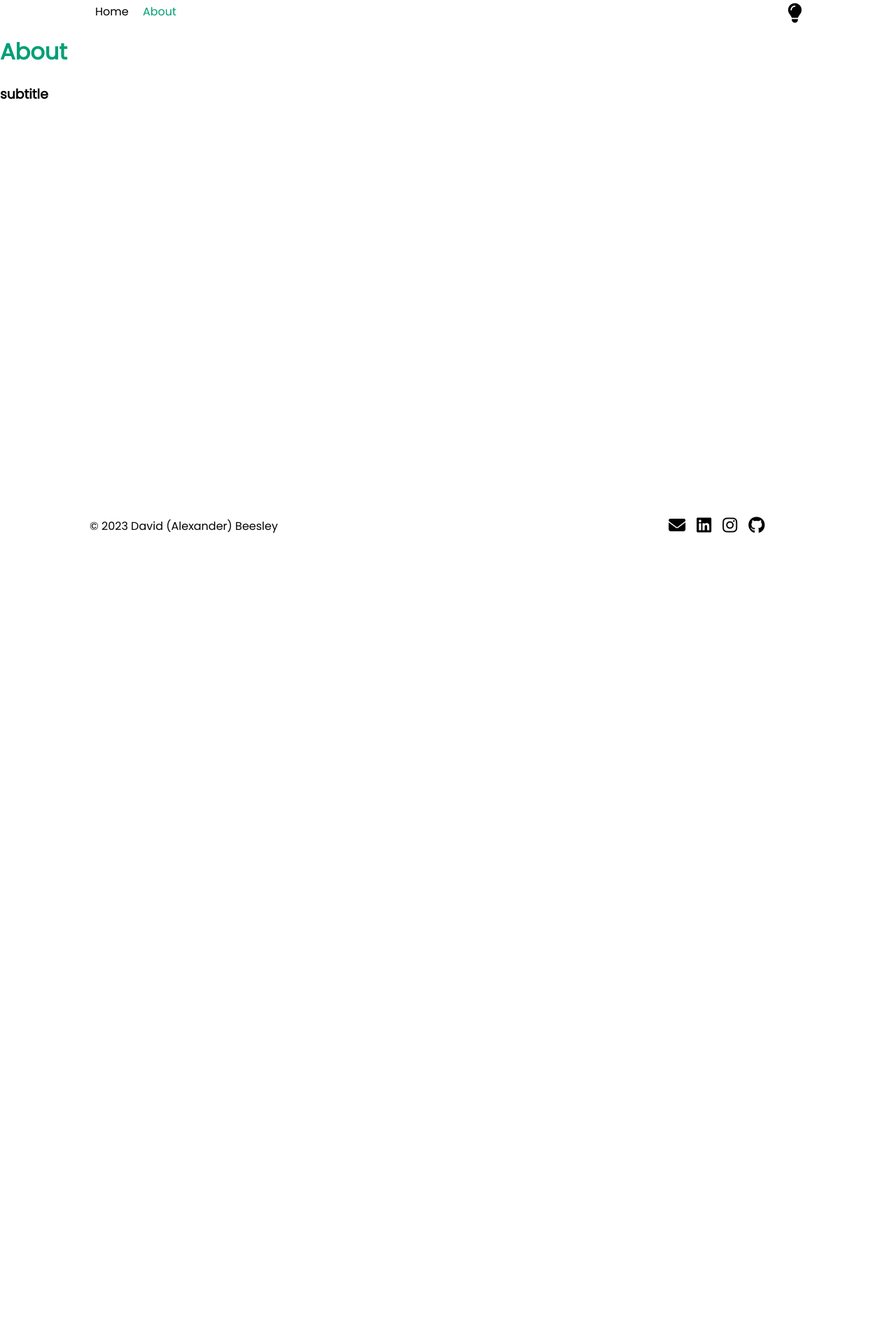
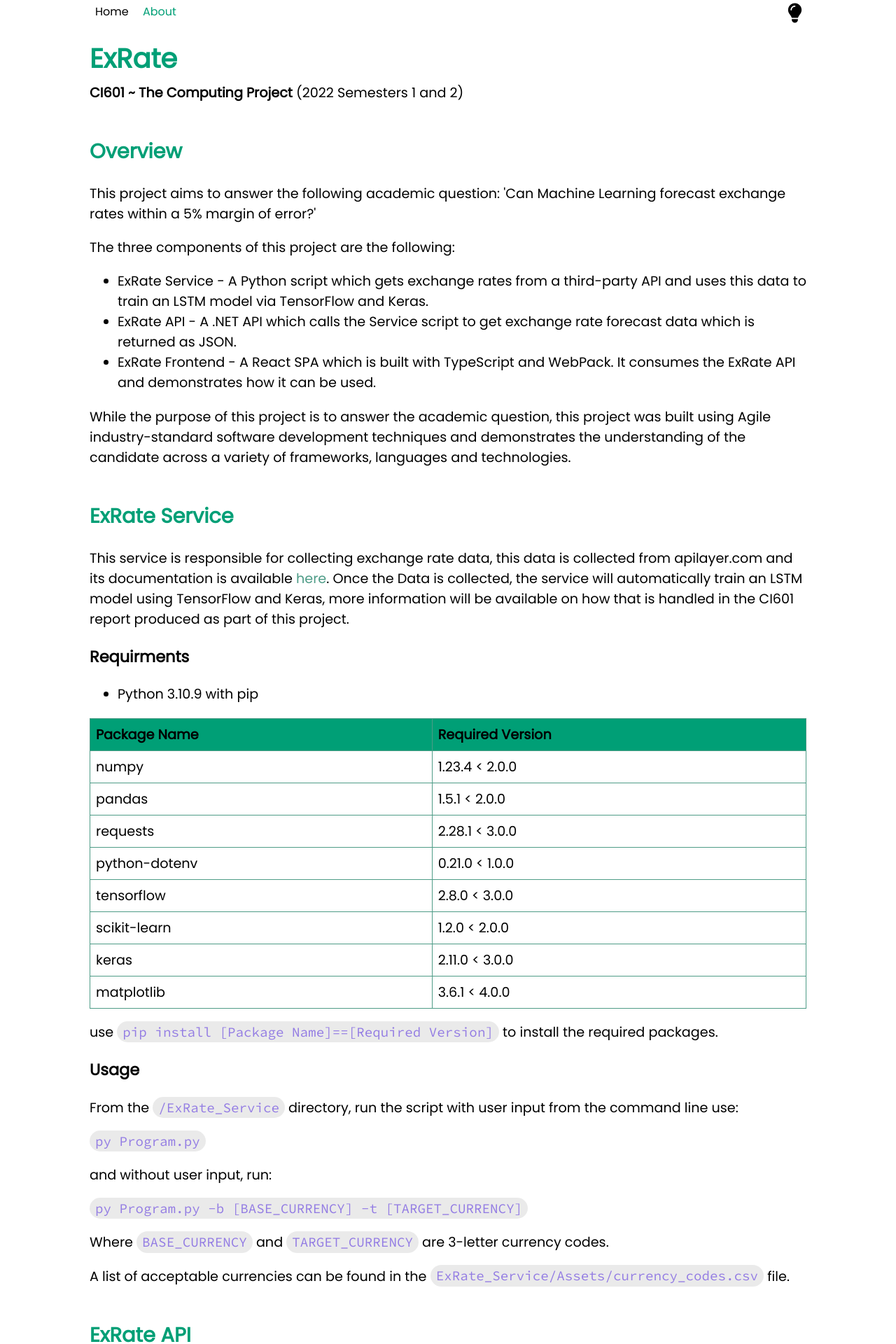
Before and after one commit to AlexBeesley/ExRate, a React (Vite) app in the folder ExRate_Frontend/: page /about in a window 1280 px wide. Shown: the part 20-1940 px from the top of the page at 70% size. Before the commit the page ends 800 px from the top, so only its background shows below. Built offline with nearby package versions, Linux system fonts and the light colour scheme.

Commit message:
About page added

```diff
--- a/ExRate_Frontend/src/App.tsx
+++ b/ExRate_Frontend/src/App.tsx
@@ -33,16 +33,16 @@ export const App = () => {
         </div>
       ) : (
         <div className={Styles.main}>
-          <div className={Styles.stickyContainer}>
           <Nav />
           <DarkModeToggle />
-          </div>
+          <div className={Styles.flexWrapper}>
             <Routes>
               <Route path="/" element={<Home />} />
               <Route path="/about" element={<About />} />
               <Route path="*" element={<Error />} />
             </Routes>
             <Footer />
+          </div>
         </div>)}
     </BrowserRouter>
   )
--- a/ExRate_Frontend/src/Components/darkmodetoggle.tsx
+++ b/ExRate_Frontend/src/Components/darkmodetoggle.tsx
@@ -27,6 +27,8 @@ export default function DarkModeToggle() {
     root.style.setProperty('--background', '#001000');
     root.style.setProperty('--disable', '#A9A9A9');
     root.style.setProperty('--disable-text', '#E0E0E0');
+    root.style.setProperty('--code', '#937CE3');
+    root.style.setProperty('--code-background', '#ffffff15');
   } else {
     root.style.setProperty('--primary', '#000');
     root.style.setProperty('--secondary', '#009F76');
@@ -36,6 +38,8 @@ export default function DarkModeToggle() {
     root.style.setProperty('--background', '#FFF');
     root.style.setProperty('--disable', '#E0E0E0');
     root.style.setProperty('--disable-text', '#A9A9A9');
+    root.style.setProperty('--code', '#937CE3');
+    root.style.setProperty('--code-background', '#00000015');
   }
 
   return (
--- a/ExRate_Frontend/src/Pages/About.tsx
+++ b/ExRate_Frontend/src/Pages/About.tsx
@@ -1,10 +1,123 @@
-import Styles from '../Styles/main.module.scss'
+import Styles from '../Styles/about.module.scss'
 
 export default function About() {
   return (
-    <div className={Styles.title}>
-      <h1>About</h1>
-      <h3>subtitle</h3>
+    <div className={Styles.aboutContent}>
+      <h1>ExRate</h1>
+      <h3></h3>
+      <p className={Styles.subheading}><strong>CI601 ~ The Computing Project</strong> (2022 Semesters 1 and 2)</p>
+
+      <h2>Overview</h2>
+      <p>This project aims to answer the following academic question:
+        &#39;Can Machine Learning forecast exchange rates within a 5% margin of error?&#39;</p>
+      <p>The three components of this project are the following:</p>
+      <ul>
+        <li>ExRate Service - A Python script which gets exchange rates from a third-party API and uses this data to train an LSTM model via TensorFlow and Keras.</li>
+        <li>ExRate API - A .NET API which calls the Service script to get exchange rate forecast data which is returned as JSON.</li>
+        <li>ExRate Frontend - A React SPA which is built with TypeScript and WebPack. It consumes the ExRate API and demonstrates how it can be used.</li>
+      </ul>
+      <p>While the purpose of this project is to answer the academic question, this project was built using Agile industry-standard software development techniques and demonstrates the understanding of the candidate across a variety of frameworks, languages and technologies.</p>
+
+      <h2>ExRate Service</h2>
+      <p>This service is responsible for collecting exchange rate data, this data is collected from apilayer.com and its documentation is available <a href="https://apilayer.com/marketplace/exchangerates_data-api?live_demo=show">here</a>. Once the Data is collected, the service will automatically train an LSTM model using TensorFlow and Keras, more information will be available on how that is handled in the CI601 report produced as part of this project.</p>
+      <h3>Requirments</h3>
+      <ul>
+        <li>Python 3.10.9 with pip</li>
+      </ul>
+      <table>
+        <thead>
+          <tr>
+            <th>Package Name</th>
+            <th>Required Version</th>
+          </tr>
+        </thead>
+        <tbody>
+          <tr>
+            <td>numpy</td>
+            <td>1.23.4 &lt; 2.0.0</td>
+          </tr>
+          <tr>
+            <td>pandas</td>
+            <td>1.5.1 &lt; 2.0.0</td>
+          </tr>
+          <tr>
+            <td>requests</td>
+            <td>2.28.1 &lt; 3.0.0</td>
+          </tr>
+          <tr>
+            <td>python-dotenv</td>
+            <td>0.21.0 &lt; 1.0.0</td>
+          </tr>
+          <tr>
+            <td>tensorflow</td>
+            <td>2.8.0 &lt; 3.0.0</td>
+          </tr>
+          <tr>
+            <td>scikit-learn</td>
+            <td>1.2.0 &lt; 2.0.0</td>
+          </tr>
+          <tr>
+            <td>keras</td>
+            <td>2.11.0 &lt; 3.0.0</td>
+          </tr>
+          <tr>
+            <td>matplotlib</td>
+            <td>3.6.1 &lt; 4.0.0</td>
+          </tr>
+        </tbody>
+      </table>
+      <p>use <code>pip install [Package Name]==[Required Version]</code> to install the required packages.</p>
+      <h3>Usage</h3>
+      <p>From the <code>/ExRate_Service</code> directory, run the script with user input from the command line use:</p>
+      <p><code>py Program.py</code></p>
+      <p>and without user input, run:</p>
+      <p><code>py Program.py -b [BASE_CURRENCY] -t [TARGET_CURRENCY]</code></p>
+      <p>Where <code>BASE_CURRENCY</code> and <code>TARGET_CURRENCY</code> are  3-letter currency codes.</p>
+      <p>A list of acceptable currencies can be found in the <code>ExRate_Service/Assets/currency_codes.csv</code> file.</p>
+
+      <h2>ExRate API</h2>
+      <p>This component is responsible for running the ExRate_Service Python script and returning the result as JSON. It is a .NET 6 API service which is set up to run locally or inside a Docker container.</p>
+      <h3>Running locally</h3>
+      <h4>Requirments</h4>
+      <ul>
+        <li>.NET 6 SDK</li>
+        <li>ASP.NET core</li>
+      </ul>
+      <h4>Setup</h4>
+      <p>To start the API server, run the following from the <code>/ExRate_API/ExRate_API</code> directory:</p>
+      <p><code>dotnet run</code></p>
+      <h3>Running inside a Docker container</h3>
+      <h4>Requirments</h4>
+      <ul>
+        <li>Docker 20.10.21^</li>
+      </ul>
+      <h4>Setup</h4>
+      <p>Before building the container, ensure you have Docker installed and Docker Desktop running.</p>
+      <p>From the root folder, build the container with the following command:</p>
+      <p><code>docker build -t exrate .</code></p>
+      <p>then run the following command to start the container:</p>
+      <p><code>docker run -ti --rm -p 8081:80 exrate</code></p>
+      <p>This will run the API inside the Docker container, which can be accessed locally on port 8081. To assign the API to another port, just change the port used in the above command.</p>
+      <h3>Usage</h3>
+      <p>Whether you are running the API in docker or locally, to make a request use the following URL schema:</p>
+      <p><code>http://localhost:[PORT]/api/GetExRateForecast/[BASE_CURRENCY]&amp;[TARGET_CURRENCY</code></p>
+      <p>Where <code>PORT</code> is the port being used; <code>BASE_CURRENCY</code> and <code>TARGET_CURRENCY</code> are 3-letter currency codes. For example: <code>http://localhost:8080/api/GetExRateForecast/USD&amp;EUR</code></p>
+
+      <h2>ExRate Frontend</h2>
+      <p>This is a Single-Page App built using the popular JavaScript framework, React. Its aim is to demonstrate how the ExRate API can be used.</p>
+      <h3>Requirements</h3>
+      <ul>
+        <li>node.js 16.7.1^</li>
+        <li>yarn 1.22.19^</li>
+      </ul>
+      <h3>Usage</h3>
+      <p>From the <code>/ExRate_Frontend</code> directory, you can load dependencies simplicity with:</p>
+      <p><code>yarn</code></p>
+      <p>Then to run the site locally:</p>
+      <p><code>yarn start</code></p>
+      <p>This should open the site in the browser by default, but you can also access it via <code>http://localhost:8080/</code>.</p>
+      <p>and to build the site:</p>
+      <p><code>yarn build</code></p>
     </div>
   )
 }
--- /dev/null
+++ b/ExRate_Frontend/src/Styles/about.module.scss
@@ -0,0 +1,50 @@
+.aboutContent {
+    margin-left: 10%;
+    margin-right: 10%;
+    text-align: left;
+    font-size: 1.2rem;
+
+    h1 {
+        margin-bottom: -1rem;
+    }
+
+    h2 {
+        margin-top: 3rem;
+        color: var(--secondary);
+    }
+
+    a {
+        margin: 0;
+        padding: 0;
+        color: var(--accent);
+    }
+
+    table {
+        margin-top: 1rem;
+        margin-bottom: 1rem;
+        border-collapse: collapse;
+        border-spacing: 0;
+        width: 100%;
+        border: 1px solid #ddd;
+        thead {
+            background-color: var(--secondary);
+        }
+        th, td {
+            text-align: left;
+            padding: 8px;
+            border: 1px solid var(--accent);;
+        }
+    }
+
+    code {
+        font-family: 'Source Code Pro';
+        font-size: 1.2rem;
+        background: var(--code-background);
+        color: var(--code);
+        padding-left: 0.5rem;
+        padding-right: 0.5rem;
+        padding-top: 0.2rem;
+        padding-bottom: 0.2rem;
+        border-radius: 2rem;
+    }
+}
--- a/ExRate_Frontend/src/Styles/footer.module.scss
+++ b/ExRate_Frontend/src/Styles/footer.module.scss
@@ -1,13 +1,11 @@
 footer {
-  position: fixed;
-  bottom: 0;
-  width: 100%;
   padding-left: 10%;
   padding-right: 10%;
   color: var(--primary);
 }
 
 .iconContainer {
+  width: 10rem;
   position: relative;
   top: 2.8rem;
   left: 80%;
--- a/ExRate_Frontend/src/Styles/home.module.scss
+++ b/ExRate_Frontend/src/Styles/home.module.scss
@@ -13,15 +13,16 @@
     justify-content: space-around;
     width: 100%;
     height: 8rem;
-    margin-bottom: 12rem;
 }
 
 .dropdowns {
     display: flex;
     flex-direction: row;
     align-items: center;
-    justify-content: space-around;
+    justify-content: space-evenly;
     width: 30rem;
+    margin: 0;
+    padding: 0;
 
     select {
         display: inline-block;
@@ -71,6 +72,10 @@
     }
 }
 .result {
+    display: flex;
+    flex-direction: column;
+    align-items: center;
+    justify-content: center;
     margin-left: 8%;
     margin-right: 8%;
     .loader {
@@ -88,8 +93,8 @@
         flex-direction: column;
         align-items: center;
         justify-content: center;
-        height: 100%;
-        width: 100%;
+        width: 90%;
+        max-width: 80rem;
         background: #00000020;
         border: 0.2rem solid var(--primary);
         border-radius: 0.5rem;
--- a/ExRate_Frontend/src/Styles/main.module.scss
+++ b/ExRate_Frontend/src/Styles/main.module.scss
@@ -19,17 +19,23 @@ body {
   color: var(--primary);
   background: var(--background);
   font-family: var(--font-family);
-  overflow: hidden;
 }
 
 .main {
-  flex: 1;
   margin-top: 1.5rem;
+
   opacity: 0;
   animation-name: fadeIn;
   animation-duration: 0.5s;
   animation-fill-mode: forwards;
   animation-timing-function: ease;
+}
+
+.flexWrapper {
+  display: flex;
+  min-height: 95vh;
+  flex-direction: column;
+  justify-content: space-between;
 }
 
 .loader {
--- a/ExRate_Frontend/src/Styles/variables.module.scss
+++ b/ExRate_Frontend/src/Styles/variables.module.scss
@@ -5,10 +5,14 @@
     --secondary: #fff;
     --tertiary: #fff;
     --quaternary: #fff;
+    --accent: #fff;
     --accent-secondary: #fff;
     --background: #fff;
     --disable: #fff
     --disable-text: #fff;
 
+    --code: #fff;
+    --code-background: #fff;
+
     --error-message: red;
 }
--- a/ExRate_Frontend/src/index.html
+++ b/ExRate_Frontend/src/index.html
@@ -22,6 +22,7 @@
     <link rel="preconnect" href="https://fonts.googleapis.com">
     <link rel="preconnect" href="https://fonts.gstatic.com" crossorigin>
     <link href="https://fonts.googleapis.com/css2?family=Poppins&display=swap" rel="stylesheet">
+    <link href="https://fonts.googleapis.com/css2?family=Source+Code+Pro&display=swap" rel="stylesheet">
     <title>ExRate</title>
   </head>
   <body>
```
Also changed, not shown: ExRate_Frontend/src/Pages/Home.tsx (+19 -7 lines), 1 other file (tests, documents, lock files or other folders). Lines whose indentation alone changed are shown as unchanged.
